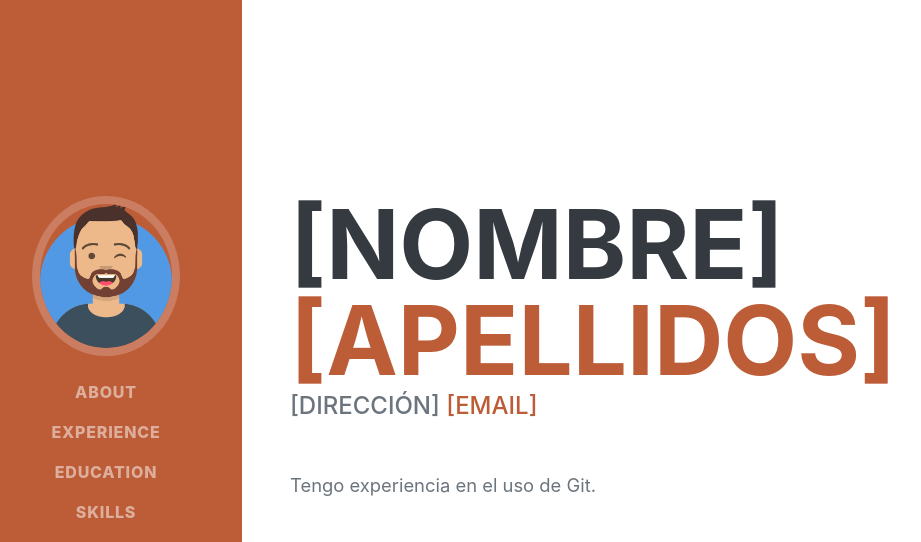
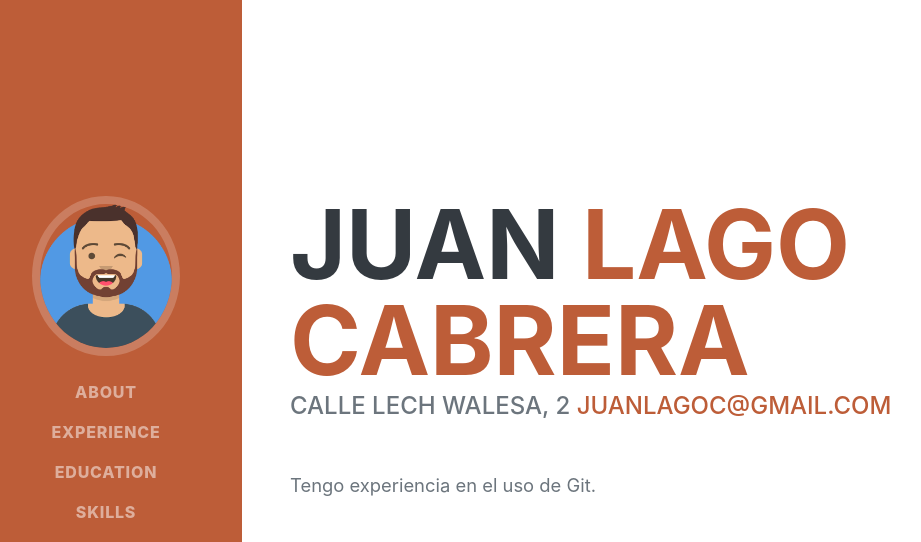
Before and after one commit to juanlagoc/ej-gitflow, a plain HTML site: page index.html in a window 1280 px wide. Shown: the top 542 px of the page, without its empty margins (30-951 px from the left). Drawn offline with nearby package versions, Linux system fonts and the light colour scheme; a web font is replaced by a local one.

Commit message:
Cambio mis datos personales

```diff
--- a/index.html
+++ b/index.html
@@ -40,12 +40,12 @@
             <section class="resume-section" id="about">
                 <div class="resume-section-content">
                     <h1 class="mb-0">
-                        [Nombre]
-                        <span class="text-primary">[Apellidos]</span>
+                        Juan
+                        <span class="text-primary">Lago Cabrera</span>
                     </h1>
                     <div class="subheading mb-5">
-                        [Dirección]
-                        <a href="mailto:name@email.com">[Email]</a>
+                        Calle Lech Walesa, 2
+                        <a href="mailto:name@email.com">juanlagoc@gmail.com</a>
                     </div>
                     <p class="lead mb-5">Tengo experiencia en el uso de Git.</p>
                     <div class="social-icons">
```
